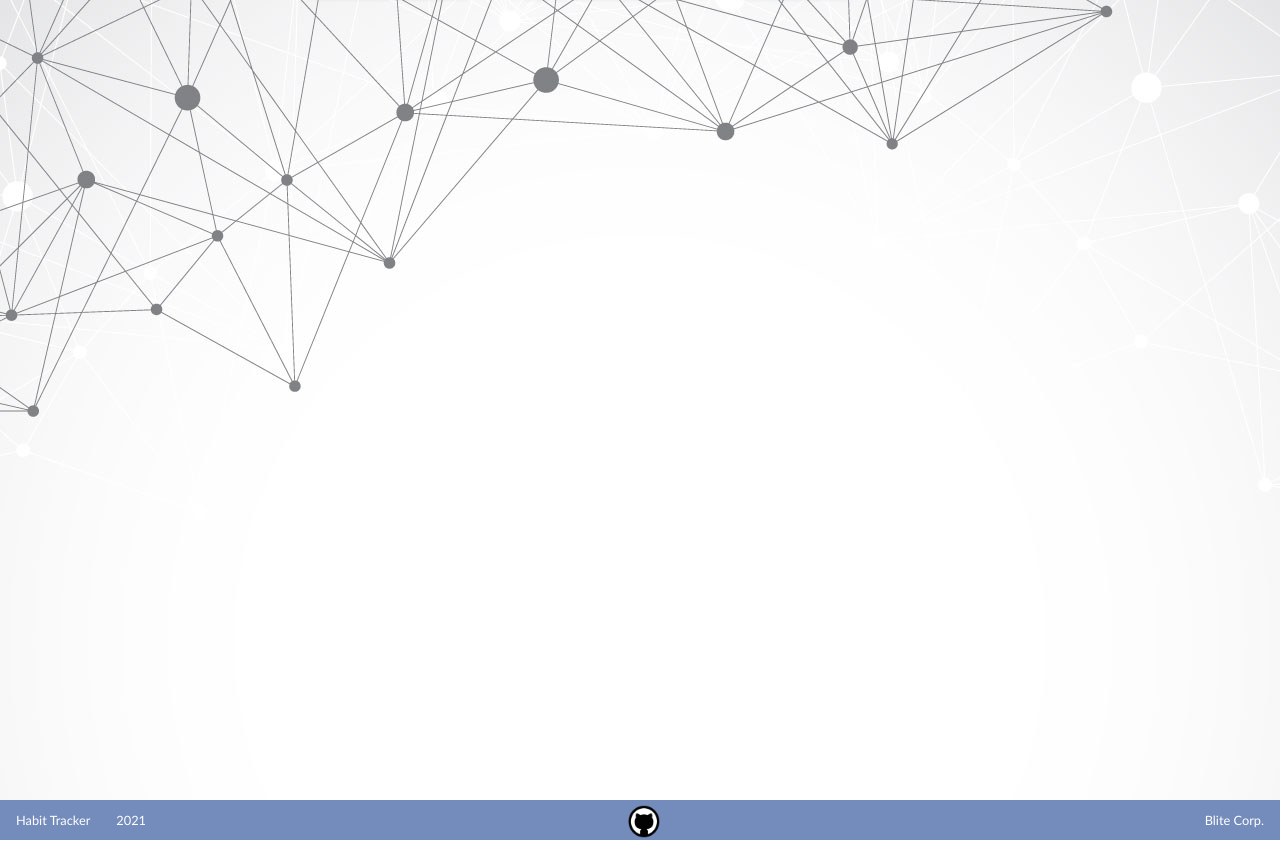
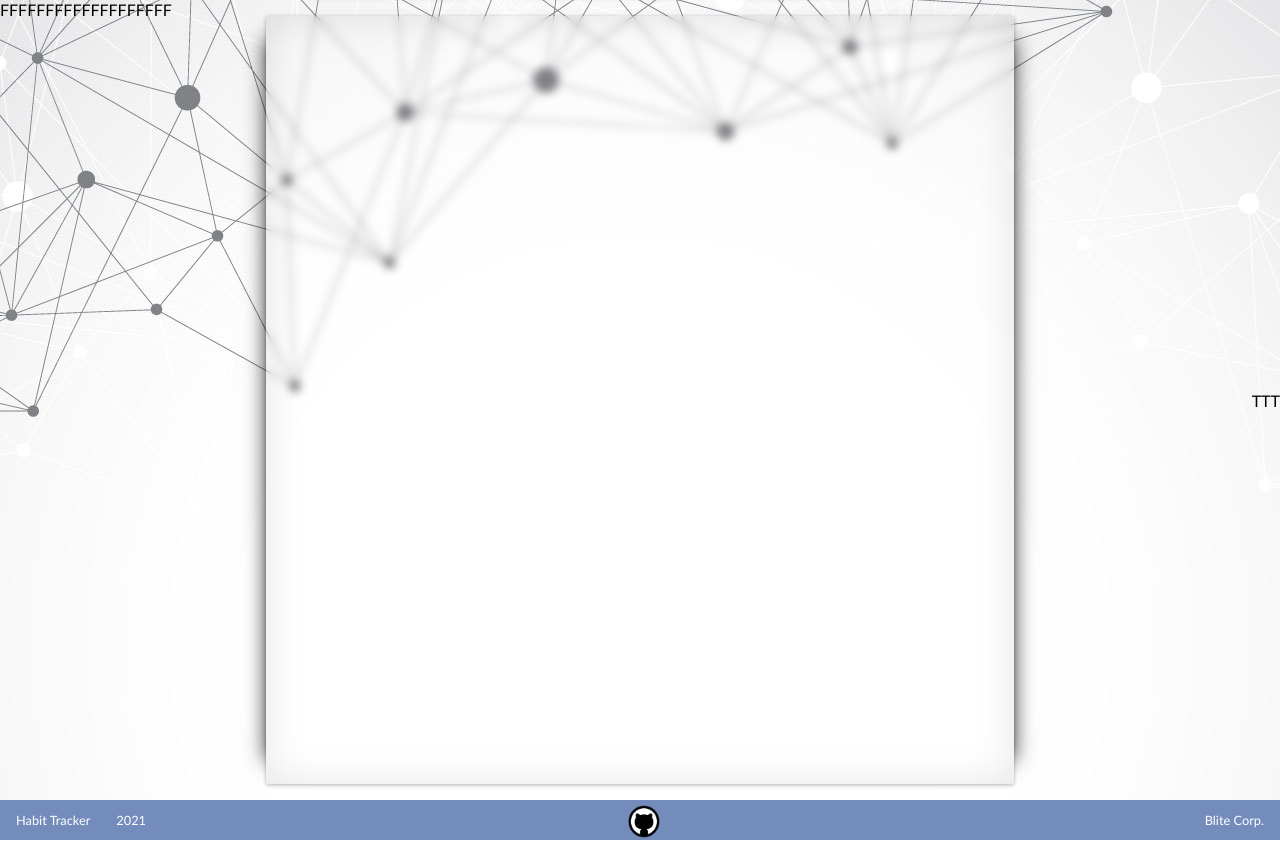
Before and after one commit to gedfalk/habit_tracker, a Django app: page / in a window 1280 px wide. Shown: the part 56-897 px from the top of the page. Run offline with Django 3.2, Linux system fonts and the light colour scheme.

Commit message:
gedfalk main_article

```diff
--- a/ave/static/ave/css/base.css
+++ b/ave/static/ave/css/base.css
@@ -1,7 +1,6 @@
 body {
   margin: 0;
   padding: 0;
-
   font-family: 'Gill Sans', 'Gill Sans MT', Calibri, 'Trebuchet MS', sans-serif;
 }
 
@@ -16,6 +15,8 @@ body {
   background-color: #748CBC;
   padding: 0.5rem 0.5rem;
 }
+
+/* поменять flex-grow на flex */
 
 .left_container {
   flex-grow: 1.2;     /*подправить эту дичь*/
@@ -81,8 +82,31 @@ a.user_name:hover {
   background-position: top center;
   background-repeat: no-repeat;
   display: flex;
+  justify-content: space-around;
 }
 
+.article_main .left_container {
+  flex: 1 1 20%;
+}
+
+.article_main .middle_container {
+  display: flex;
+  flex: 1 1 60%;
+  flex-wrap: wrap;
+  backdrop-filter: blur(4px);         /* размытие. Оно самое */
+  margin: 1rem;
+
+  box-shadow:
+   0 1px 4px rgba(0, 0, 0, .3),
+   -23px 0 20px -23px rgba(0, 0, 0, .8),
+   23px 0 20px -23px rgba(0, 0, 0, .8),
+   0 0 40px rgba(0, 0, 0, .1) inset;
+
+}
+
+.article_main .right_container {
+  flex: 1 1 20%;
+}
 
 
 
@@ -98,6 +122,8 @@ a.user_name:hover {
   background-color: #748CBC;
   padding: 0.5rem 0.5rem;
 }
+
+/* поменять flex-grow на flex */
 
 .footer .left_container {
   flex-grow: 1;
--- a/ave/templates/ave/base.html
+++ b/ave/templates/ave/base.html
@@ -24,7 +24,11 @@
     </header>
 
     <article class="article_main">
-    {% block content %}{% endblock %}
+        <div class="left_container">FFFFFFFFFFFFFFFFFFF</div>
+        <div class="middle_container">
+            {% block content %}{% endblock %}
+        </div>
+        <div class="right_container">TTT</div>
     </article>
 
     <article class="footer">
```
